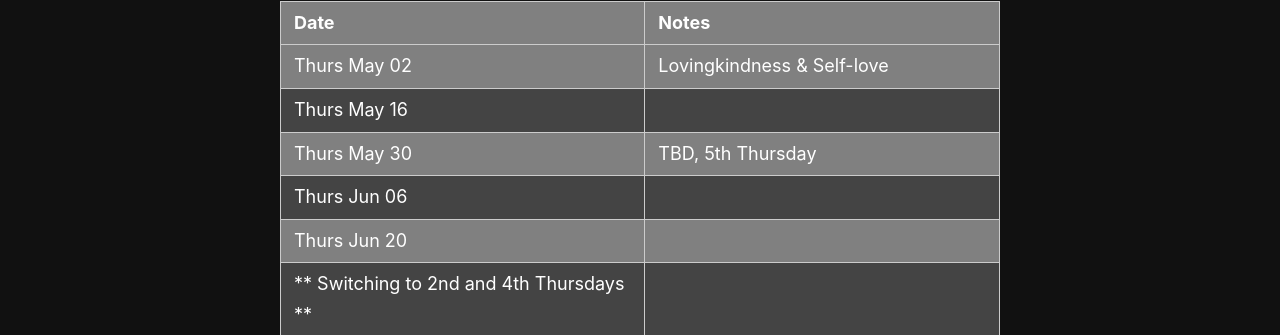
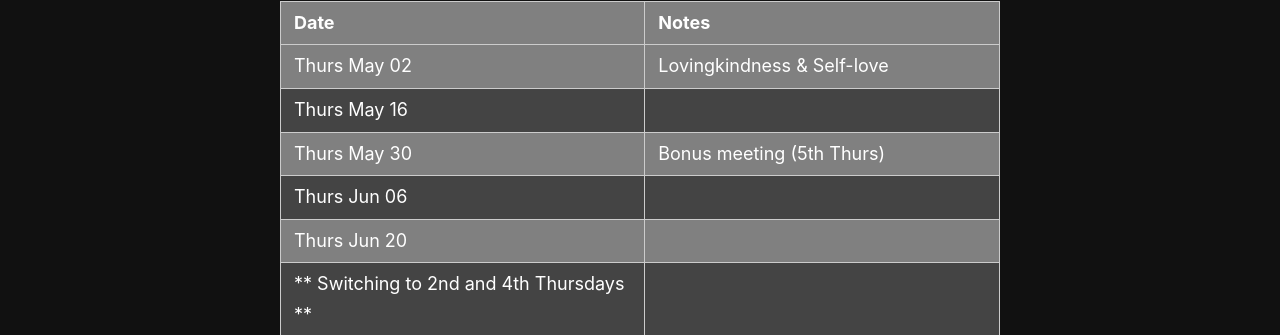
Before and after one commit to rykener/transsangha, a Jekyll site: the page built from _pages/schedule.md, in a window 1280 px wide. Shown: the part 462-797 px from the top of the page. Built offline with Jekyll 4.4.1, drawn with Linux system fonts in a browser that asks for light colours.

Commit message:
update sched

```diff
--- a/_pages/schedule.md
+++ b/_pages/schedule.md
@@ -14,7 +14,7 @@ We meet on the 1st, 3rd, and occasionally the 5th Thursdays of the month. We gat
 |----------------|--------
 | Thurs May 02   | Lovingkindness & Self-love
 | Thurs May 16   |
-| Thurs May 30   | TBD, 5th Thursday
+| Thurs May 30   | Bonus meeting (5th Thurs)
 | Thurs Jun 06   |
 | Thurs Jun 20   |
 | ** Switching to 2nd and 4th Thursdays ** |
```
